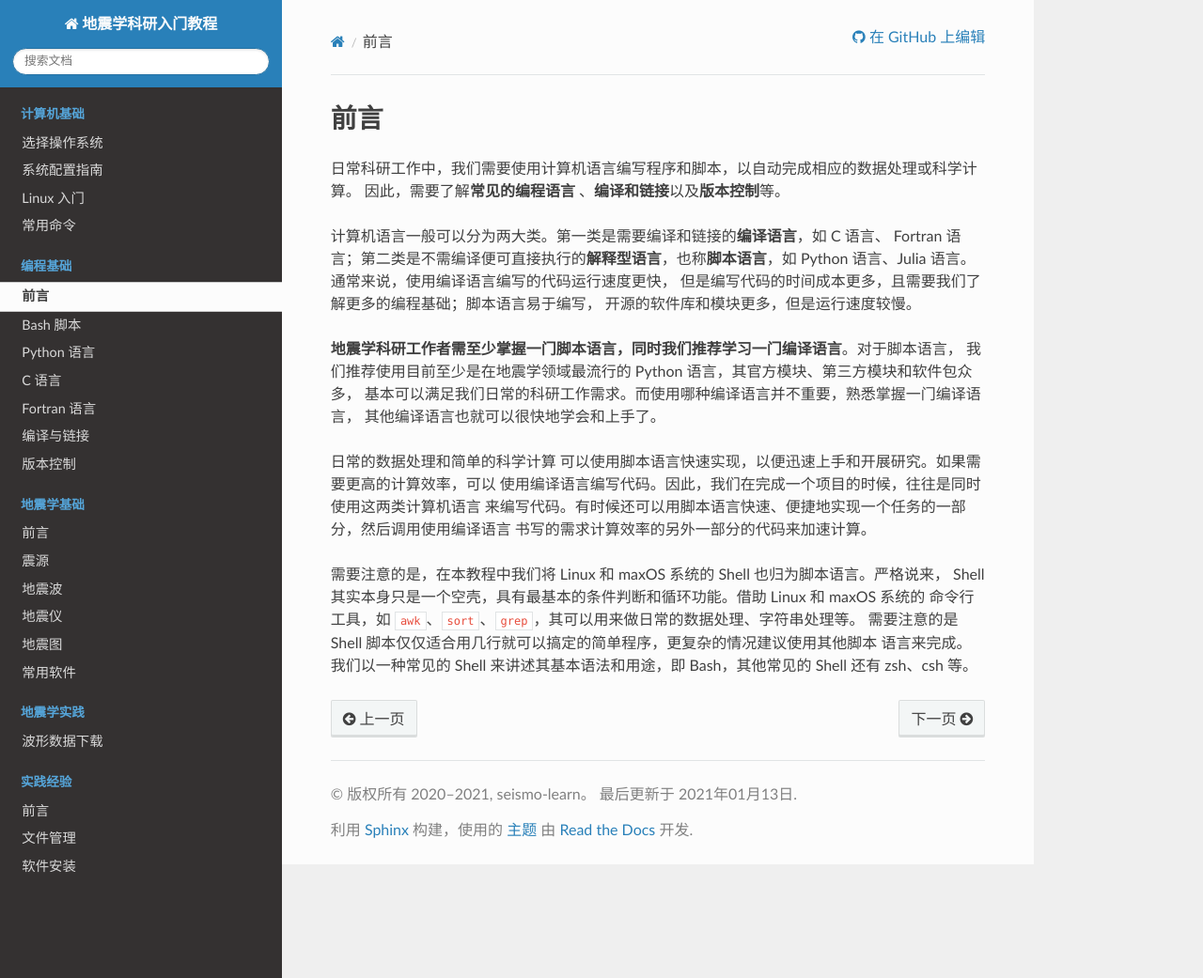
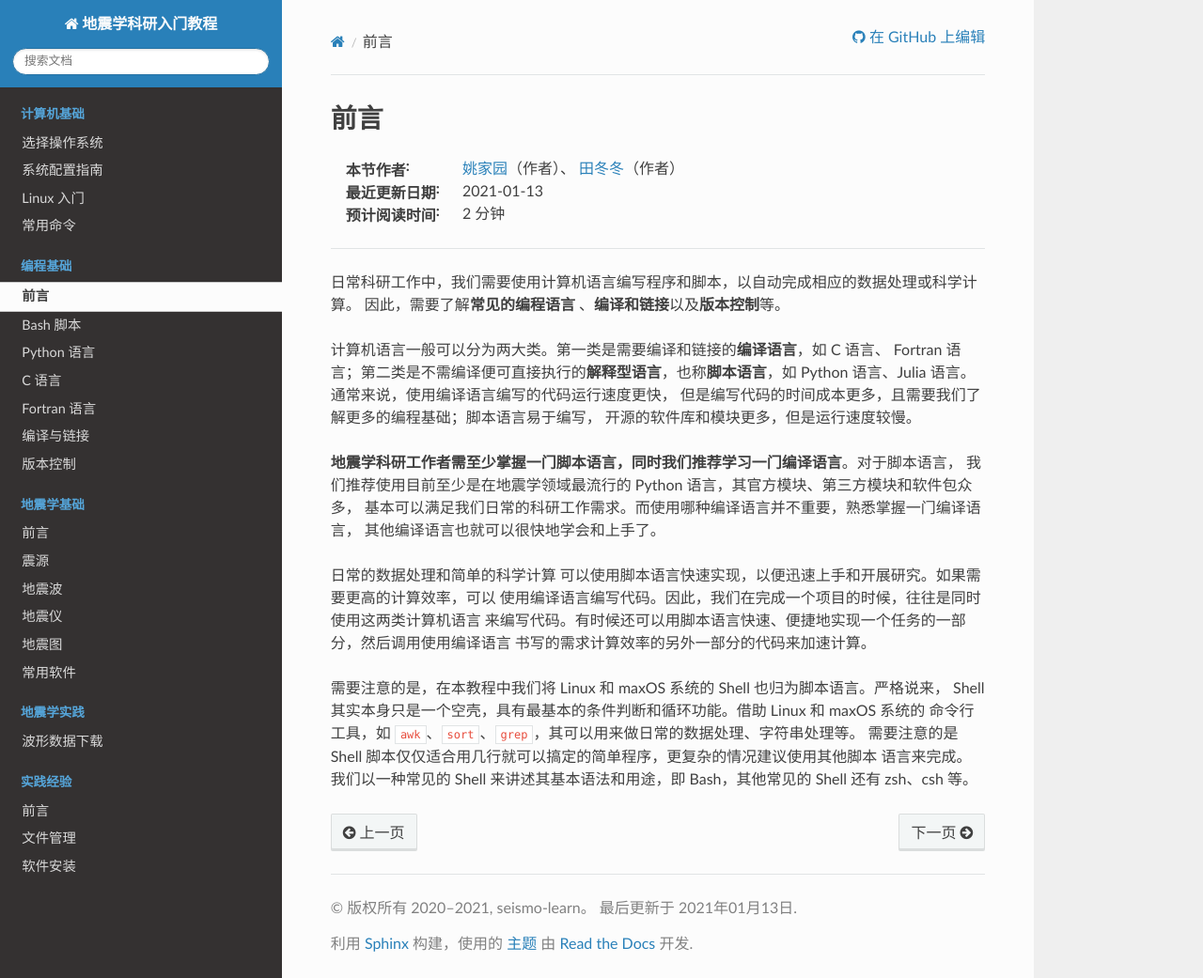
Before and after one commit to seismo-learn/seismology101, a Sphinx documentation site: the page built from source/programming/introduction.rst, in a window 1280 px wide and 1041 px high. Shown: the whole window at 94% size. Built offline with Sphinx 7.4.7 and the Read the Docs theme 2.0.0, drawn with Linux system fonts in a browser that asks for light colours.

Commit message:
Add metadata

```diff
--- a/source/programming/introduction.rst
+++ b/source/programming/introduction.rst
@@ -1,5 +1,12 @@
 前言
 ====
+
+:本节作者: `姚家园 <https://github.com/core-man>`__\ （作者）、
+          `田冬冬 <https://me.seisman.info/>`__\ （作者）
+:最近更新日期: 2021-01-13
+:预计阅读时间: 2 分钟
+
+----
 
 日常科研工作中，我们需要使用计算机语言编写程序和脚本，以自动完成相应的数据处理或科学计算。
 因此，需要了解\ **常见的编程语言**\  、\ **编译和链接**\ 以及\ **版本控制**\ 等。
```
